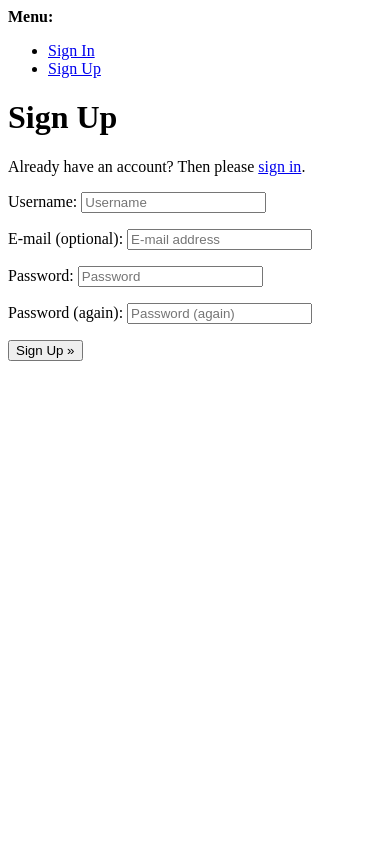
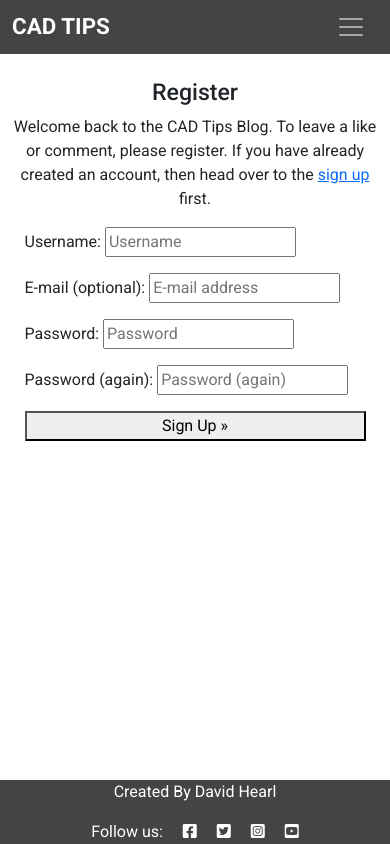
Before and after one commit to DavidHearl/inventor-blog, a Django app: page /accounts/signup/ in a window 390 px wide. Run offline with Django 3.2, Linux system fonts and the light colour scheme.

Commit message:
added basic styling to base, index, login, sign up and sign out

```diff
--- a/static/css/style.css
+++ b/static/css/style.css
@@ -1,10 +1,55 @@
-.brand {
-    font-family: Lato, sans-serif;
-    font-size: 1.4rem;
-    font-weight: 700;
-    color: #4A4A4F;
+body{
+    font-family: 'Roboto', sans-serif;
 }
 
-.card {
-    border: 1px solid black;
+/* ----- Navigation ----- */
+
+.navbar-dark .navbar-toggler{
+    border: none;
 }
+
+.navbar{
+    background-color: #444;
+    margin-bottom: 25px;
+}
+
+.nav-link{
+    color: #fff;
+}
+
+.navbar-collapse{
+    flex-grow: 0;
+}
+
+#logo{
+    color: #fff;
+    text-decoration: none;
+    font-size: 1.4rem;
+}
+
+/* ----- Sign in ----- */
+
+.flex-shink-0{
+    margin: 0 auto;
+}
+
+#login-button{
+   width: 286.5px;
+}
+
+#register-button{
+    width: 341px;
+}
+
+.center{
+    text-align: center;
+}
+
+h3{text-align: center;}
+
+/* Footer */
+
+.mt-auto{
+    background-color: #444;
+    color: #fff;
+}
--- a/templates/account/signup.html
+++ b/templates/account/signup.html
@@ -1,21 +1,35 @@
-{% extends "account/base.html" %}
+{% extends "base.html" %}
 
 {% load i18n %}
 
 {% block head_title %}{% trans "Signup" %}{% endblock %}
 
 {% block content %}
-<h1>{% trans "Sign Up" %}</h1>
 
-<p>{% blocktrans %}Already have an account? Then please <a href="{{ login_url }}">sign in</a>.{% endblocktrans %}</p>
+<div class="container">
+	<div class="row justify-content-center">
+		<div class="col-md-8">
+			<h3>{% trans "Register" %}</h3>
+			<p class="center">
+				Welcome back to the CAD Tips Blog. To leave a like or comment, please register.
+				If you have already created an account, then head over to the
+				<a href="{{ login_url }}">sign up</a> first.
+			</p>
+		</div>
+	</div>
 
+	<div class="row">
+		<div class="col d-flex justify-content-center">
 			<form class="signup" id="signup_form" method="post" action="{% url 'account_signup' %}">
 				{% csrf_token %}
 				{{ form.as_p }}
 				{% if redirect_field_value %}
 				<input type="hidden" name="{{ redirect_field_name }}" value="{{ redirect_field_value }}" />
 				{% endif %}
-  <button type="submit">{% trans "Sign Up" %} &raquo;</button>
+				<button id="register-button" type="submit">{% trans "Sign Up" %} &raquo;</button>
 			  </form>
+		</div>
+	</div>
+</div>
 
 {% endblock %}
--- a/templates/base.html
+++ b/templates/base.html
@@ -7,7 +7,11 @@
     <title>Learning Autodesk Inventor</title>
 
     <link rel="preconnect" href="https://fonts.gstatic.com">
-    <link href="https://fonts.googleapis.com/css2?family=Roboto:wght@300&display=swap" rel="stylesheet">
+    <link rel="preconnect" href="https://fonts.googleapis.com">
+    <link rel="preconnect" href="https://fonts.gstatic.com" crossorigin>
+    <link
+        href="https://fonts.googleapis.com/css2?family=Roboto:ital,wght@0,100;0,300;0,400;0,500;0,700;1,100;1,300;1,400;1,500&display=swap"
+        rel="stylesheet">
     <link href="https://fonts.googleapis.com/css2?family=Lato:wght@300;700&display=swap" rel="stylesheet">
     <link rel="stylesheet" href="https://cdnjs.cloudflare.com/ajax/libs/font-awesome/5.15.3/css/all.min.css">
     <meta name="viewport" content="width=device-width, initial-scale=1" />
@@ -23,9 +27,9 @@
 <body class="d-flex flex-column h-100">
 
     <!-- Navigation -->
-    <nav class="navbar navbar-expand-lg">
+    <nav class="navbar navbar-expand-lg navbar-dark">
         <div class="container">
-            <a href="{% url 'home' %}">Learning Inventor</a>
+            <strong><a id="logo" href="{% url 'home' %}">CAD TIPS</a></strong>
             <button class="navbar-toggler" type="button" data-bs-toggle="collapse" data-bs-target="#navbarText"
                 aria-controls="navbarText" aria-expanded="false" aria-label="Toggle navigation">
                 <span class="navbar-toggler-icon"></span>
@@ -66,6 +70,7 @@
             <i class="fab fa-instagram-square ms-3"></i>
             <i class="fab fa-youtube-square ms-3"></i></p>
     </footer>
+
 </body>
 
 </html>
--- a/templates/post_detail.html
+++ b/templates/post_detail.html
@@ -64,7 +64,7 @@
     </div>
 
     <div class="row">
-        <div class="col-md-8 card mb-4  mt-3 ">
+        <div class="col-md-8 card mb-4 mt-3">
             <h3>Comments:</h3>
             <div class="card-body">
                 {% for comment in comments %}
```
Also changed, not shown: templates/account/login.html (+10 -9 lines), templates/account/logout.html (+9 -3 lines), templates/index.html (+12 -3 lines). Lines whose indentation alone changed are shown as unchanged.
